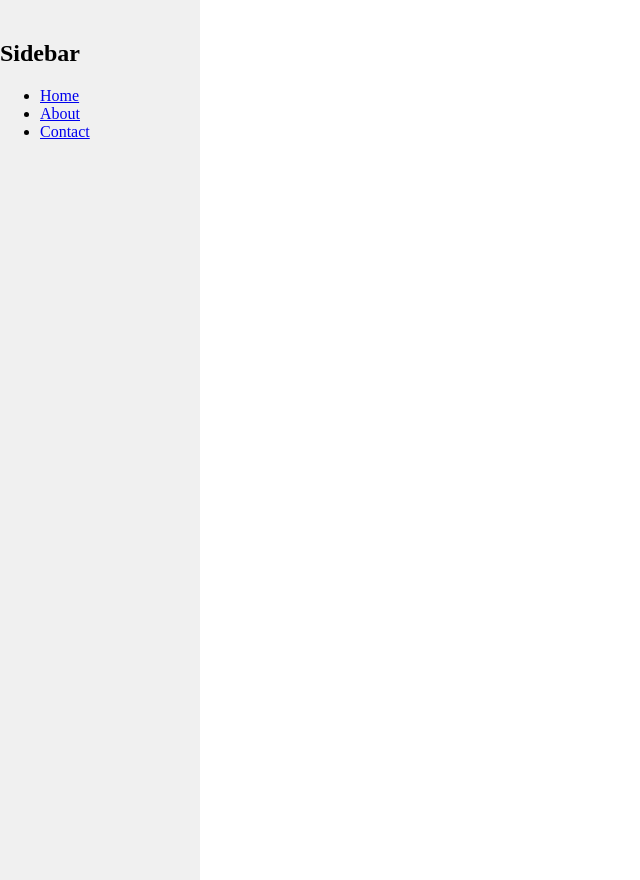
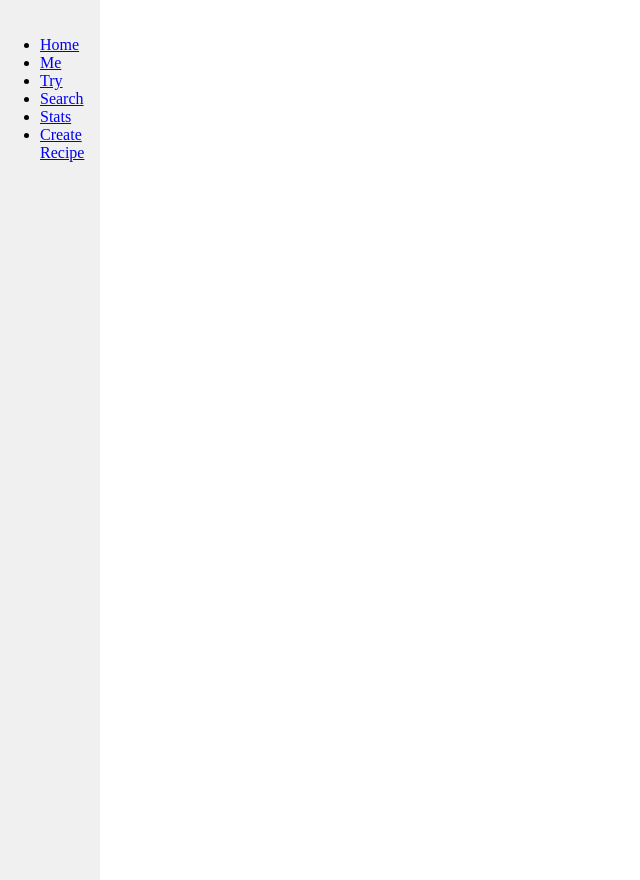
Before and after one commit to JohnnyWeymouth/My_Personal_Cookbook, a Flask app: template templates/base.html in a window 1280 px wide. Shown: the whole page, without its empty margins (0-640 px from the left). Run offline with Flask 3, Linux system fonts and the light colour scheme; the template is opened without the code that fills it, so the values that code supplies are empty.

Commit message:
Flush out sidebar

```diff
--- a/templates/base.html
+++ b/templates/base.html
@@ -11,7 +11,7 @@
     <style>
         .sidebar {
             height: 100%;
-            width: 200px; /* Adjust the width as needed */
+            width: 100px; /* Adjust the width as needed */
             position: fixed;
             top: 0;
             left: 0;
@@ -20,7 +20,7 @@
         }
 
         .content {
-            margin-left: 200px; /* Adjust this value to accommodate the sidebar width */
+            margin-left: 100px; /* Adjust this value to accommodate the sidebar width */
             padding: 20px;
         }
     </style>
@@ -28,11 +28,13 @@
 <body>
     <!-- Include the sidebar -->
     <div class="sidebar">
-        <h2>Sidebar</h2>
         <ul>
             <li><a href="/">Home</a></li>
-            <li><a href="/about">About</a></li>
-            <li><a href="/contact">Contact</a></li>
+            <li><a href="/me">Me</a></li>
+            <li><a href="/my_try_page">Try</a></li>
+            <li><a href="/search">Search</a></li>
+            <li><a href="/stats">Stats</a></li>
+            <li><a href="/create_recipe">Create Recipe</a></li>
         </ul>
     </div>
 
```
